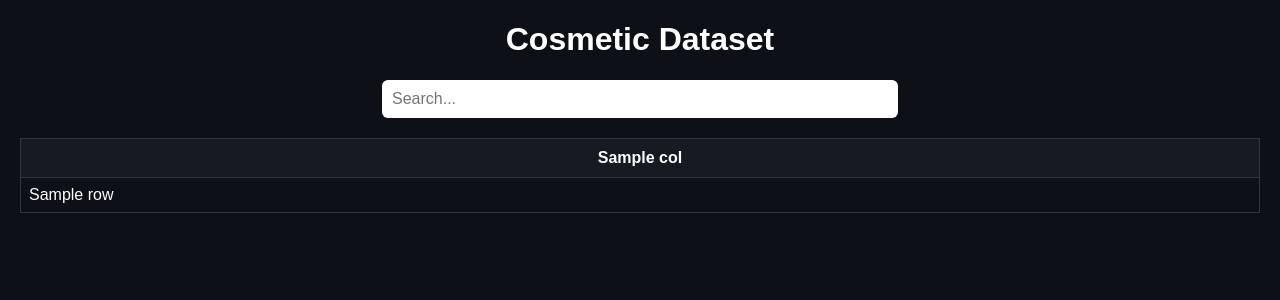
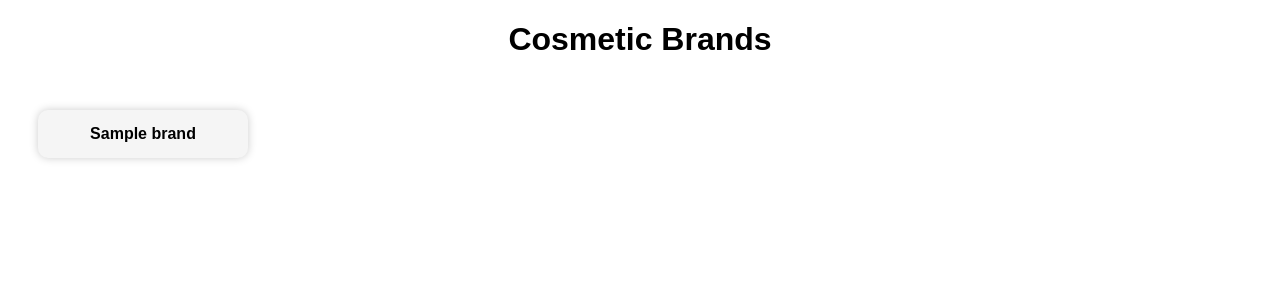
Before and after one commit to GayathriGollapalli/Cosmetic-Insights-Dashboard, a Flask app: template templates/brands.html in a window 1280 px wide. Shown: the top 300 px of the page. Run offline with Flask 3, Linux system fonts and the light colour scheme; the template is opened without the code that fills it: most values are stand-ins (such as "Sample title", 1, 10 or a date in 2020).

```diff
--- a/app.py
+++ b/app.py
@@ -20,13 +20,11 @@ def story():
 def brands():
     df = pd.read_csv("data/cosmetics.csv", encoding="latin1")
 
-    data = df.to_dict(orient="records")
-    columns = df.columns.tolist()
+    brands = sorted(df["Brand"].dropna().unique())
 
     return render_template(
         "brands.html",
-        data=data,
-        columns=columns
+        brands=brands
     )
 
 
--- a/templates/brands.html
+++ b/templates/brands.html
@@ -1,131 +1,53 @@
 <!DOCTYPE html>
 <html>
 <head>
-<meta charset="UTF-8">
-<title>Cosmetic Dataset</title>
+    <title>Cosmetic Brands</title>
 
     <style>
-
-body{
-    font-family:Arial, sans-serif;
-    background:#0d1117;
-    color:white;
-    margin:20px;
+        body {
+            font-family: Arial;
         }
 
-h1{
-    text-align:center;
+        h1 {
+            text-align: center;
         }
 
-#search{
-    width:40%;
-    padding:10px;
-    margin:20px auto;
-    display:block;
-    border-radius:6px;
-    border:none;
-    font-size:16px;
+        .brand-container {
+            display: flex;
+            flex-wrap: wrap;
+            gap: 25px;
+            padding: 30px;
         }
 
-.table-container{
-    overflow-x:auto;
+        .brand-card {
+            width: 180px;
+            padding: 15px;
+            text-align: center;
+            background: #f5f5f5;
+            border-radius: 10px;
+            color: black;
+            font-weight: bold;
+            box-shadow: 0 0 8px #ccc;
         }
-
-table{
-    width:100%;
-    border-collapse:collapse;
-}
-
-th{
-    background:#161b22;
-    color:white;
-    padding:10px;
-    border:1px solid #30363d;
-}
-
-td{
-    padding:8px;
-    border:1px solid #30363d;
-}
-
-tr:nth-child(even){
-    background:#161b22;
-}
-
-tr:hover{
-    background:#21262d;
-}
-
     </style>
 
 </head>
 
 <body>
 
-<h1>Cosmetic Dataset</h1>
+<h1>Cosmetic Brands</h1>
 
-<input
-type="text"
-id="search"
-placeholder="Search..."
-onkeyup="searchTable()">
+<div class="brand-container">
 
-<div class="table-container">
+{% for brand in brands %}
 
-<table id="myTable">
+<div class="brand-card">
+    {{ brand }}
+</div>
 
-<thead>
-<tr>
-
-{% for col in columns %}
-<th>{{ col }}</th>
 {% endfor %}
-
-</tr>
-</thead>
-
-<tbody>
-
-{% for row in data %}
-<tr>
-
-{% for col in columns %}
-<td>{{ row[col] }}</td>
-{% endfor %}
-
-</tr>
-{% endfor %}
-
-</tbody>
-
-</table>
 
 </div>
 
-<script>
-
-function searchTable(){
-
-let input=document.getElementById("search").value.toUpperCase();
-
-let table=document.getElementById("myTable");
-
-let tr=table.getElementsByTagName("tr");
-
-for(let i=1;i<tr.length;i++){
-
-let rowText=tr[i].innerText.toUpperCase();
-
-if(rowText.indexOf(input)>-1)
-tr[i].style.display="";
-else
-tr[i].style.display="none";
-
-}
-
-}
-
-</script>
-
 </body>
 </html>
```
Lines whose indentation alone changed are shown as unchanged.
